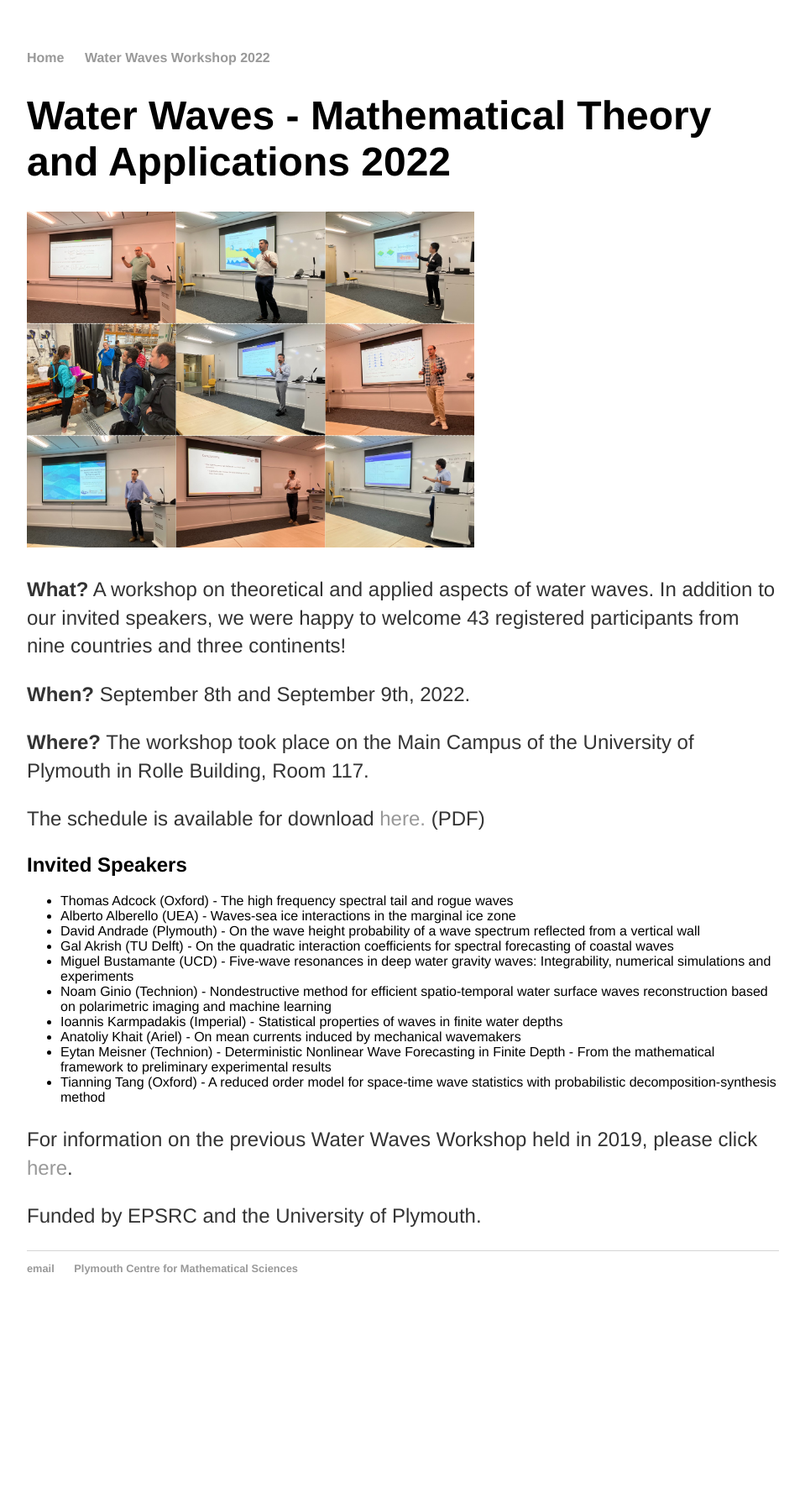
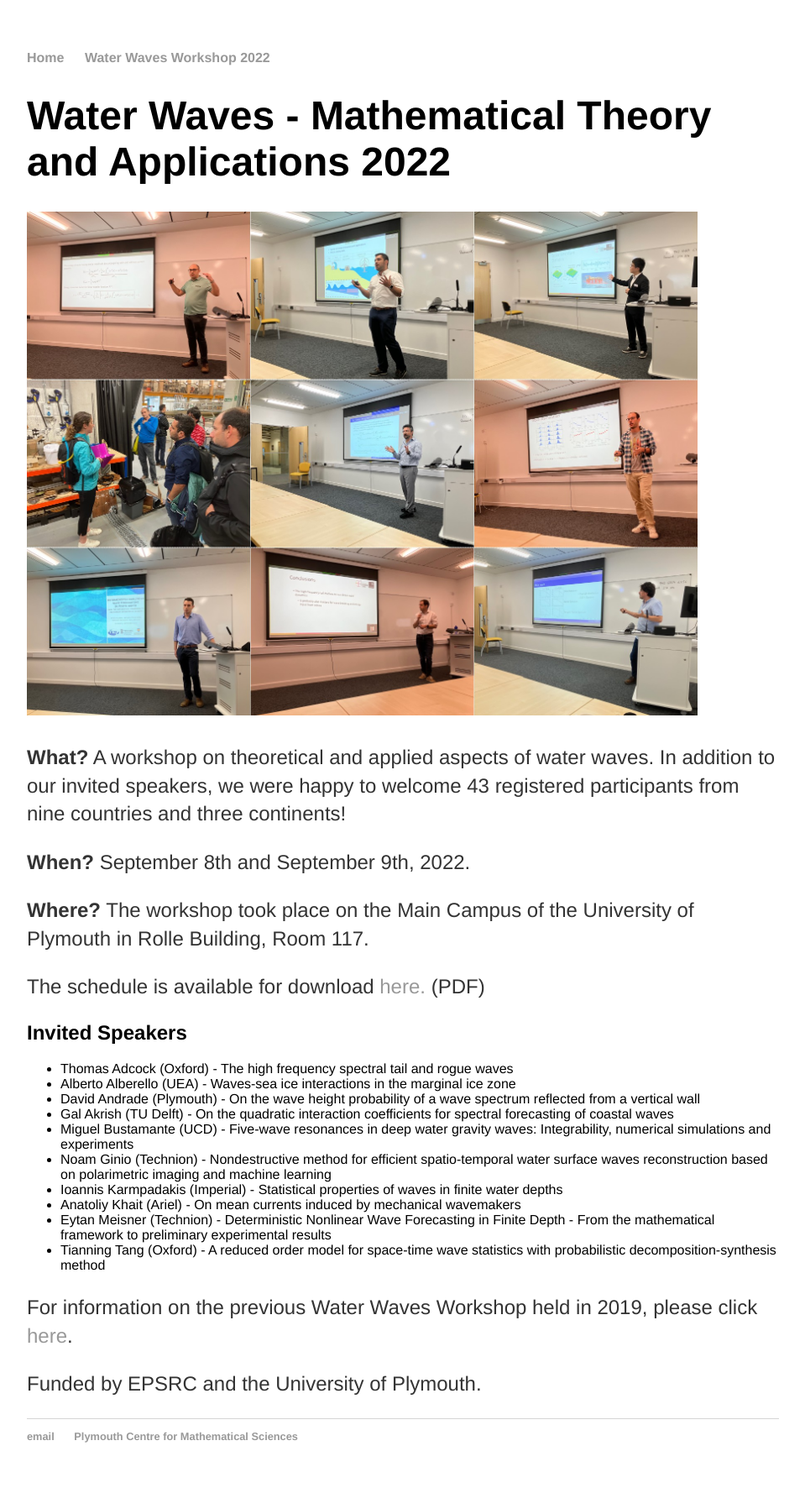
Before and after one commit to rstuhlmeier/rstuhlmeier.github.io, a Jekyll site: the page built from conferences/workshop2.html, in a window 1280 px wide. Shown: the whole page at 84% size, without its empty margins (160-1119 px from the left). Built offline with Jekyll 4.4.1, drawn with Linux system fonts in a browser that asks for light colours; before the commit the page ends 1578 px from its top, so only the background shows below that.

Commit message:
Update workshop2.html

```diff
--- a/conferences/workshop2.html
+++ b/conferences/workshop2.html
@@ -6,7 +6,7 @@ title: Workshop Water Waves 2022 - Mathematical Theory and Applications
 <h1>Water Waves - Mathematical Theory and Applications 2022</h1>
 
 <p>
-<img src="bitmap.jpg" alt="Group photo" height="400" >
+<img src="bitmap.jpg" alt="Group photo" height="600" >
 </p>
 
 <p><b>What?</b>   A workshop on theoretical and applied aspects of water waves. In addition to our invited speakers, we were happy to welcome 43 registered participants from nine countries and three continents! </p>
```
